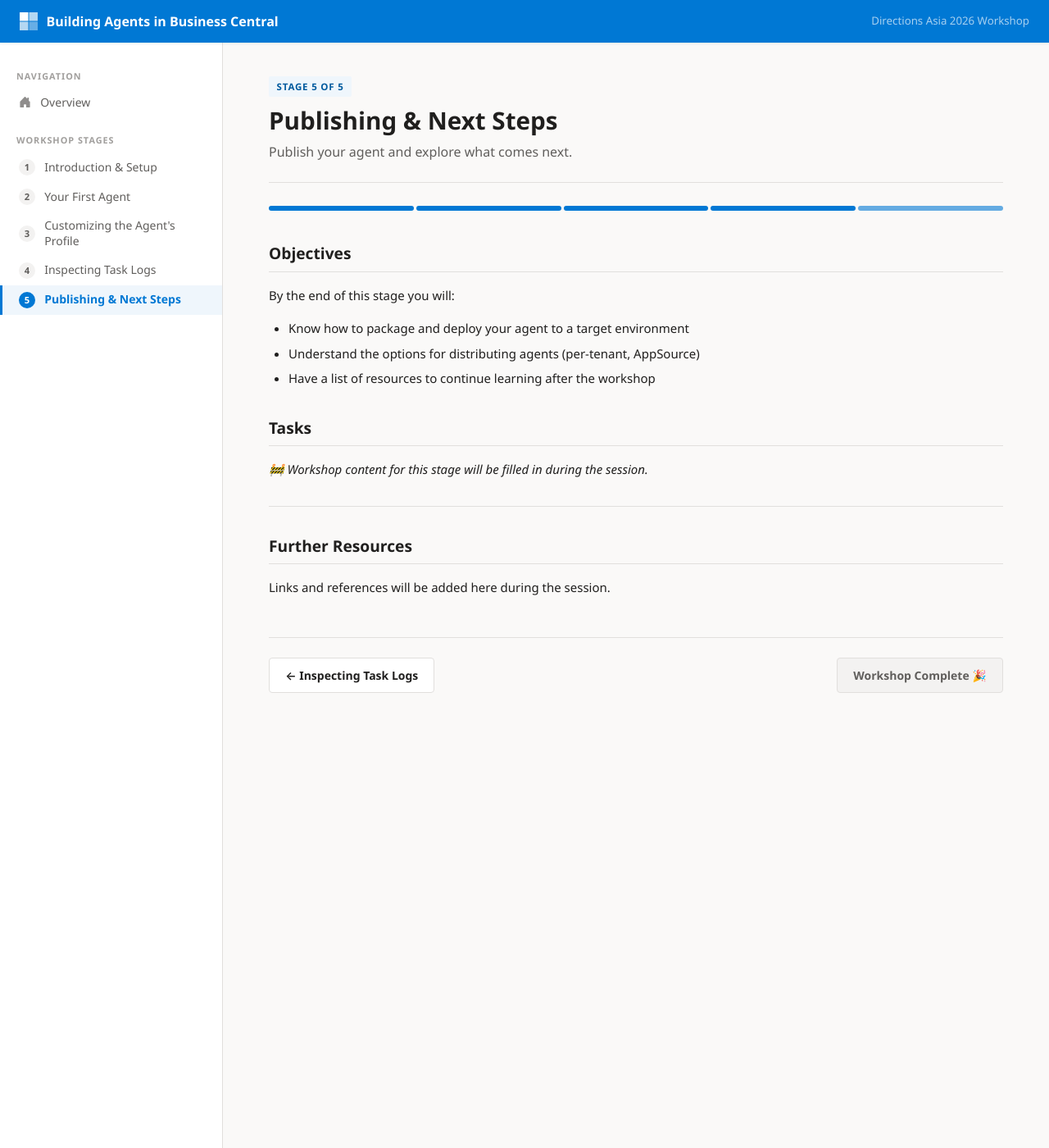
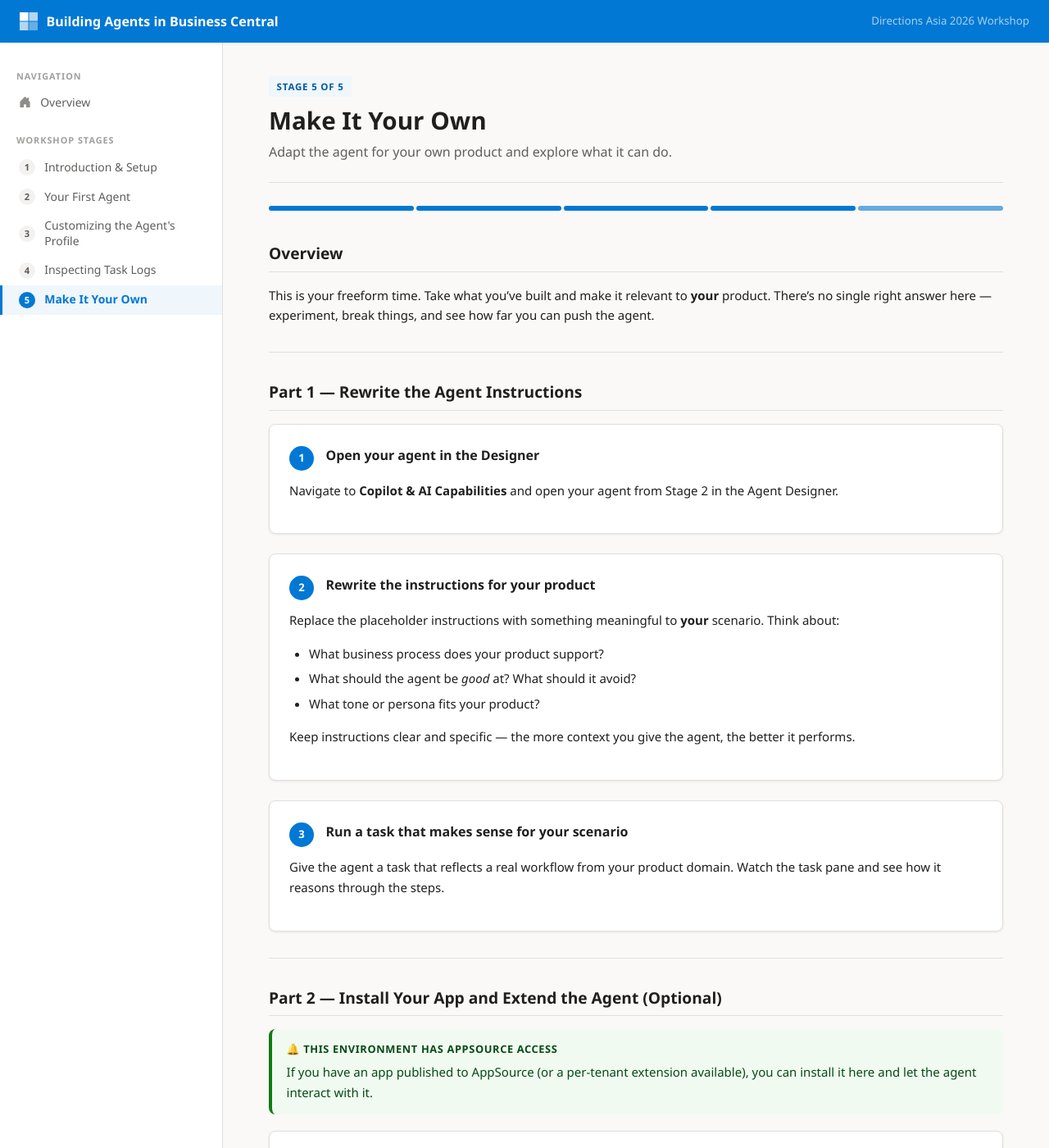
Before and after one commit to thloke/directionsAsia2026, a Jekyll site: the page built from stages/05-publishing.md, in a window 1280 px wide and 1400 px high. Shown: the whole window at 82% size. Built offline with Jekyll 4.4.1, drawn with Linux system fonts in a browser that asks for light colours; some of the changed text lies outside the part shown.

Commit message:
Stage 5: Make It Your Own - freeform product customisation and AppSource exploration
Co-authored-by: Copilot <223556219+Copilot@users.noreply.github.com>

```diff
--- a/_config.yml
+++ b/_config.yml
@@ -29,7 +29,7 @@ stages:
     description: "Use task log entries to understand how your agent reasoned through a task."
     icon: "🔍"
   - num: 5
-    title: "Publishing & Next Steps"
+    title: "Make It Your Own"
     url: "/stages/05-publishing/"
-    description: "Publish your agent and explore what comes next."
-    icon: "📦"
+    description: "Adapt the agent for your own product and explore AppSource integration."
+    icon: "🛠️"
--- a/stages/05-publishing.md
+++ b/stages/05-publishing.md
@@ -1,26 +1,97 @@
 ---
 layout: stage
-title: "Publishing & Next Steps"
+title: "Make It Your Own"
 stage_num: 5
-description: "Publish your agent and explore what comes next."
+description: "Adapt the agent for your own product and explore what it can do."
 prev_stage: /stages/04-testing/
 prev_title: "Inspecting Task Logs"
 ---
 
-## Objectives
+## Overview
 
-By the end of this stage you will:
-
-- Know how to package and deploy your agent to a target environment
-- Understand the options for distributing agents (per-tenant, AppSource)
-- Have a list of resources to continue learning after the workshop
-
-## Tasks
-
-*&#128679; Workshop content for this stage will be filled in during the session.*
+This is your freeform time. Take what you've built and make it relevant to **your** product. There's no single right answer here — experiment, break things, and see how far you can push the agent.
 
 ---
 
-## Further Resources
+## Part 1 — Rewrite the Agent Instructions
 
-Links and references will be added here during the session.
+<div class="task-card">
+  <div class="task-card-header">
+    <div class="task-number">1</div>
+    <h3>Open your agent in the Designer</h3>
+  </div>
+  <p>Navigate to <strong>Copilot & AI Capabilities</strong> and open your agent from Stage 2 in the Agent Designer.</p>
+</div>
+
+<div class="task-card">
+  <div class="task-card-header">
+    <div class="task-number">2</div>
+    <h3>Rewrite the instructions for your product</h3>
+  </div>
+  <p>Replace the placeholder instructions with something meaningful to <strong>your</strong> scenario. Think about:</p>
+  <ul>
+    <li>What business process does your product support?</li>
+    <li>What should the agent be <em>good</em> at? What should it avoid?</li>
+    <li>What tone or persona fits your product?</li>
+  </ul>
+  <p>Keep instructions clear and specific — the more context you give the agent, the better it performs.</p>
+</div>
+
+<div class="task-card">
+  <div class="task-card-header">
+    <div class="task-number">3</div>
+    <h3>Run a task that makes sense for your scenario</h3>
+  </div>
+  <p>Give the agent a task that reflects a real workflow from your product domain. Watch the task pane and see how it reasons through the steps.</p>
+</div>
+
+---
+
+## Part 2 — Install Your App and Extend the Agent (Optional)
+
+<div class="callout callout-tip">
+  <div class="callout-title">&#128276; This environment has AppSource access</div>
+  If you have an app published to AppSource (or a per-tenant extension available), you can install it here and let the agent interact with it.
+</div>
+
+<div class="task-card">
+  <div class="task-card-header">
+    <div class="task-number">4</div>
+    <h3>Install your app from AppSource</h3>
+  </div>
+  <p>Go to <strong>Extension Management</strong> and install your app, or search for it in AppSource via <strong>Microsoft AppSource</strong> in the Business Central marketplace.</p>
+</div>
+
+<div class="task-card">
+  <div class="task-card-header">
+    <div class="task-number">5</div>
+    <h3>Update the agent instructions to reference your app</h3>
+  </div>
+  <p>Add context to the instructions so the agent knows your app exists and what it does. For example:</p>
+  <blockquote><em>"This company uses [Your App Name] for [purpose]. When a user asks about [topic], navigate to [page] in [Your App Name] to find the answer."</em></blockquote>
+</div>
+
+<div class="task-card">
+  <div class="task-card-header">
+    <div class="task-number">6</div>
+    <h3>Give the agent a task that touches your app</h3>
+  </div>
+  <p>Ask the agent to do something that requires it to use a page or feature from your installed app. Check the task log entries (Stage 4) to see how it navigated there.</p>
+</div>
+
+---
+
+<div class="callout callout-tip">
+  <div class="callout-title">💡 Ideas to try</div>
+  <ul>
+    <li>Ask the agent to summarise data from a custom list page in your app</li>
+    <li>Ask it to create a record using your app's data entry page</li>
+    <li>Ask it something it <em>can't</em> do — then use the profile customisation from Stage 3 to restrict it further</li>
+    <li>Compare log entries between a task that succeeded and one that failed</li>
+  </ul>
+</div>
+
+<div class="callout callout-tip">
+  <div class="callout-title">&#10003; Stage complete when…</div>
+  You've run at least one task using your own product-specific instructions and have a feel for the agent's strengths and limitations in your domain.
+</div>
```
Also changed, not shown: stages/04-testing.md (+1 -1 lines).
